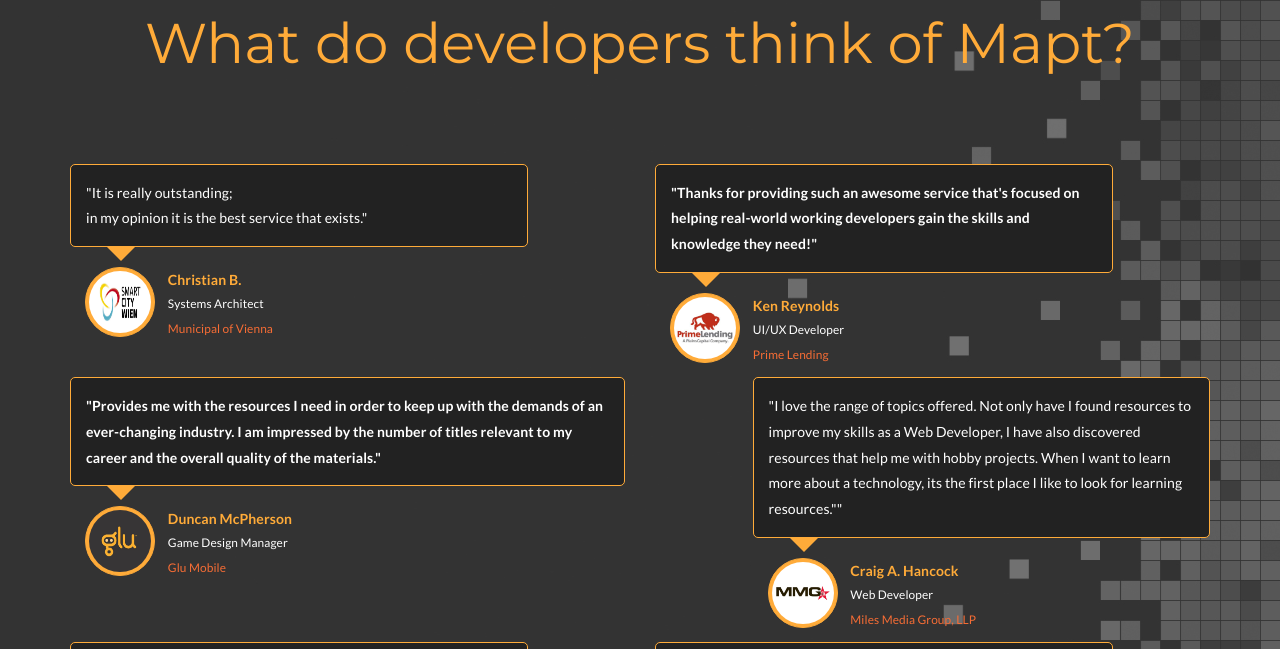
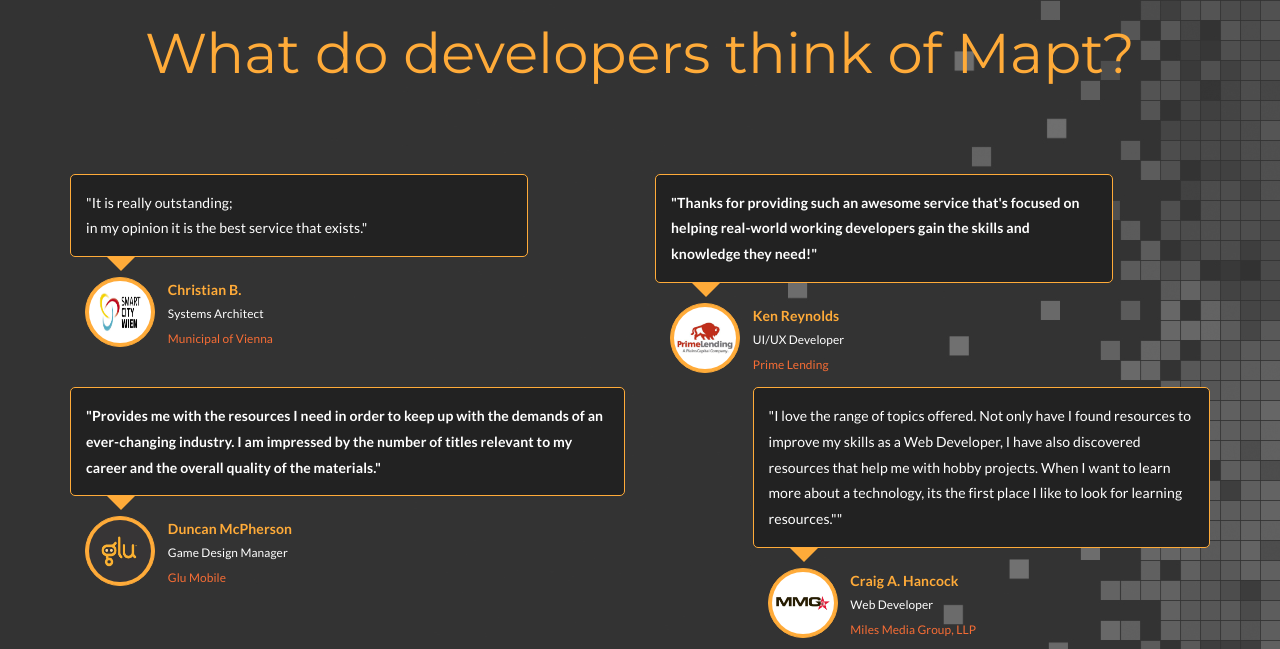
Before and after one commit to nickvision/packt-reader-nick, a plain HTML site: page testimonialswip.html in a window 1280 px wide. Shown: the part 80-729 px from the top of the page. Drawn offline with nearby package versions, Linux system fonts and the light colour scheme; a script that the page names is missing.

Commit message:
padding bottom added

```diff
--- a/testimonialswip.html
+++ b/testimonialswip.html
@@ -56,6 +56,7 @@
         background-attachment: fixed;
         background-color: #333333;
         background-size: cover;
+        padding-bottom: 100px
       }
     </style>
 
@@ -191,7 +192,7 @@
         </nav>
 <!-- end of nav -->
 
-<div class="container" style="padding-top:70px">
+<div class="container" style="padding-top:80px">
 
 
     <h1 class="text-center"><font color=#FFAB39>What do developers think of Mapt?</font></h1>
```
